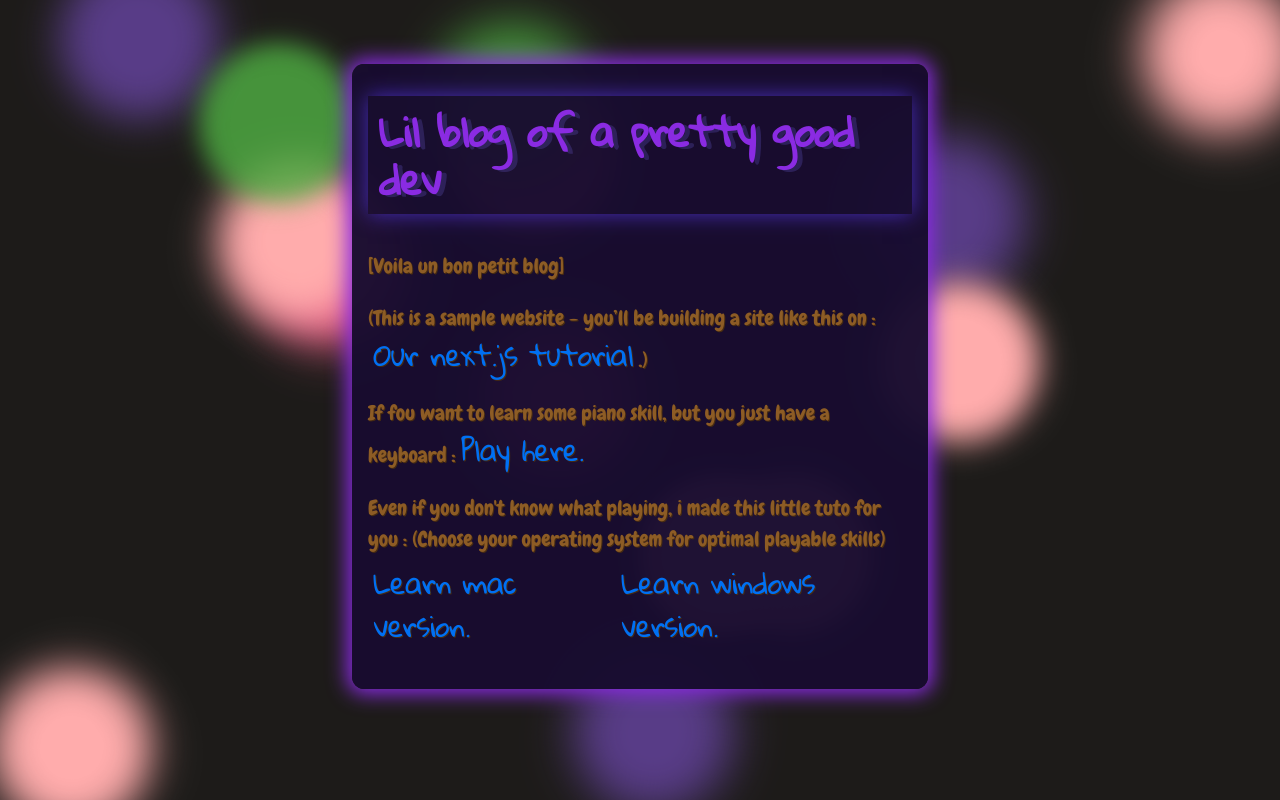
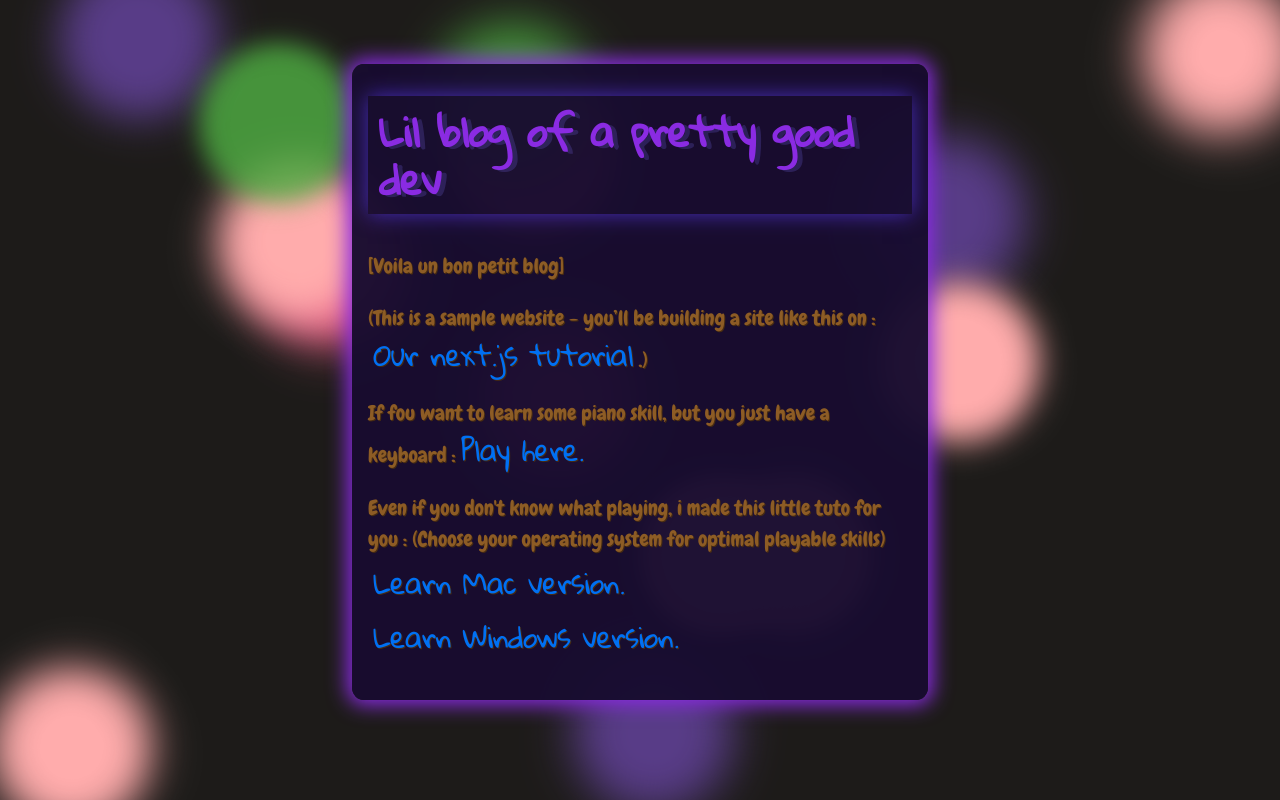
Before and after one commit to PatrickDev2002/Project, a Next.js app: page / in a window 1280 px wide. Built offline with nearby package versions, Linux system fonts and the light colour scheme; a web font is replaced by a local one.

Commit message:
save 18/06 : 15h24

```diff
--- a/pages/index.js
+++ b/pages/index.js
@@ -45,8 +45,8 @@ export default function Home() {
             Even if you don't know what playing, i made this little tuto for you :
             (Choose your operating system for optimal playable skills)
             <div className={utilStyles.linkStyle}>
-            <a href="http://localhost:3000/posts/first-postMac">Learn mac version.</a>
-            <a href="http://localhost:3000/posts/first-postWindows">Learn windows version.</a>
+            <a href="http://localhost:3000/posts/first-postMac">Learn Mac version.</a>
+            <a href="http://localhost:3000/posts/first-postWindows">Learn Windows version.</a>
             </div>
           </p>
           </p>
--- a/styles/utils.module.css
+++ b/styles/utils.module.css
@@ -65,6 +65,7 @@
 
 .linkStyle{
     display: flex;
+    flex-direction: column;
 }
 .fontStyle1{
     color: rgb(11, 63, 11);
```
